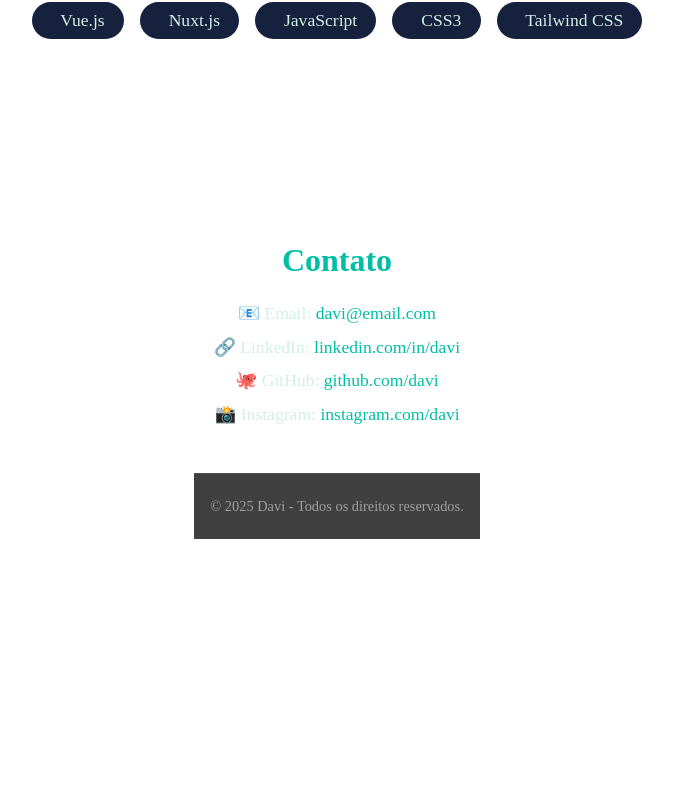
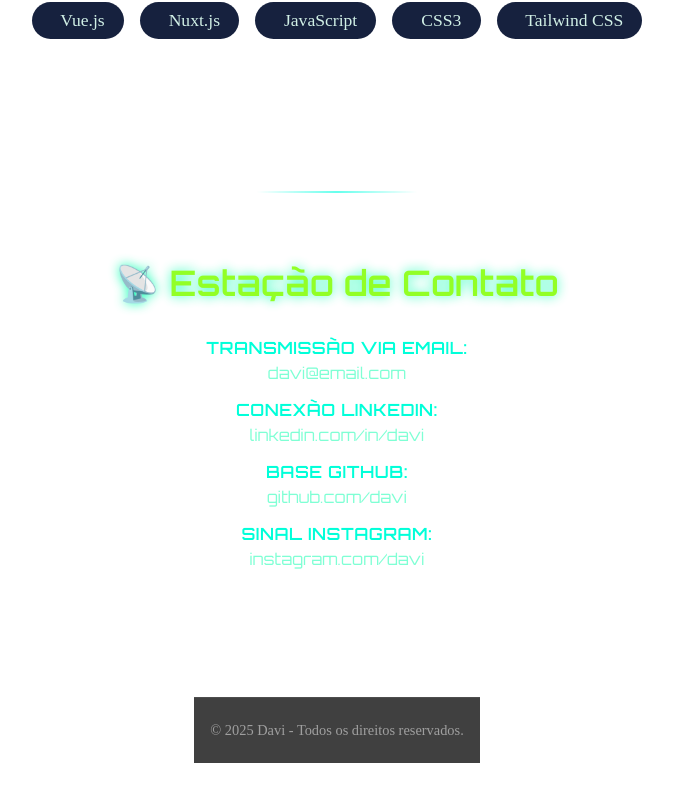
Before and after one commit to Davi-Choradeira/Davi-RS, a Nuxt app: page / in a window 1280 px wide. Shown: the part 2470-3271 px from the top of the page, without its empty margins (303-976 px from the left). Before the commit the page ends 3069 px from the top, so only its background shows below. Built offline with nearby package versions, Linux system fonts and the light colour scheme.

Commit message:
Melhorias no Contact.vue

```diff
--- a/components/Contact.vue
+++ b/components/Contact.vue
@@ -1,24 +1,25 @@
 <template>
   <section class="contact">
-    <h2>Contato</h2>
+    <h2>📡 Estação de Contato</h2>
     <ul>
       <li>
-        📧 Email: <a href="mailto:davi@email.com">davi@email.com</a>
+        <span class="label"> Transmissão via Email:</span>
+        <a href="mailto:davi@email.com">davi@email.com</a>
       </li>
       <li>
-        🔗 LinkedIn:
+        <span class="label"> Conexão LinkedIn:</span>
         <a href="https://linkedin.com/in/davi" target="_blank" rel="noopener noreferrer">
           linkedin.com/in/davi
         </a>
       </li>
       <li>
-        🐙 GitHub:
+        <span class="label"> Base GitHub:</span>
         <a href="https://github.com/davi" target="_blank" rel="noopener noreferrer">
           github.com/davi
         </a>
       </li>
       <li>
-        📸 Instagram:
+        <span class="label"> Sinal Instagram:</span>
         <a href="https://instagram.com/davi" target="_blank" rel="noopener noreferrer">
           instagram.com/davi
         </a>
@@ -28,21 +29,46 @@
 </template>
 
 <style scoped>
+@import url('https://fonts.googleapis.com/css2?family=Orbitron:wght@500&display=swap');
+
 .contact {
-  margin-top: 4rem;
-  max-width: 600px;
-  margin-left: auto;
-  margin-right: auto;
-  padding: 0 1rem;
+  margin: 5rem auto;
+  max-width: 700px;
+  padding: 0 1.5rem;
   color: #d1f0e6;
   text-align: center;
+  font-family: 'Orbitron', sans-serif;
+  position: relative;
+}
+
+.contact::before {
+  content: '';
+  position: absolute;
+  top: -40px;
+  left: 50%;
+  transform: translateX(-50%);
+  width: 160px;
+  height: 2px;
+  background: linear-gradient(to right, transparent, #00ffe0, transparent);
+  animation: pulse-line 3s infinite;
+}
+
+@keyframes pulse-line {
+  0%, 100% { opacity: 0.3; }
+  50% { opacity: 1; }
 }
 
 .contact h2 {
-  font-size: 2rem;
-  color: #00bfa6;
-  margin-bottom: 1.5rem;
-  font-weight: 600;
+  font-size: 2.2rem;
+  color: #7fff00;
+  text-shadow: 0 0 12px #00ffae;
+  margin-bottom: 2rem;
+  animation: flicker 2s infinite alternate;
+}
+
+@keyframes flicker {
+  0%, 100% { opacity: 1; }
+  50% { opacity: 0.85; }
 }
 
 .contact ul {
@@ -51,18 +77,63 @@
 }
 
 .contact li {
-  margin: 0.8rem 0;
+  margin: 1rem 0;
   font-size: 1.1rem;
+  color: #ccffee;
+  display: flex;
+  flex-direction: column;
+  align-items: center;
+  gap: 0.3rem;
+}
+
+.contact .label {
+  font-weight: 600;
+  color: #00ffd9;
+  font-size: 1.05rem;
+  letter-spacing: 0.03em;
+  text-transform: uppercase;
 }
 
 .contact a {
-  color: #00bfa6;
+  color: #7fffd4;
   text-decoration: none;
+  font-size: 1rem;
+  position: relative;
   transition: color 0.3s ease;
 }
 
+.contact a::after {
+  content: '';
+  position: absolute;
+  width: 100%;
+  height: 2px;
+  background: linear-gradient(to right, #00bfa6, #00ffe0);
+  bottom: -4px;
+  left: 0;
+  transform: scaleX(0);
+  transform-origin: left;
+  transition: transform 0.4s ease;
+}
+
 .contact a:hover {
-  color: #019374;
-  text-decoration: underline;
+  color: #00ffae;
+}
+
+.contact a:hover::after {
+  transform: scaleX(1);
+}
+
+@media (max-width: 600px) {
+  .contact h2 {
+    font-size: 1.6rem;
+  }
+
+  .contact li {
+    font-size: 1rem;
+  }
+
+  .contact .label {
+    font-size: 0.95rem;
+  }
 }
 </style>
```
